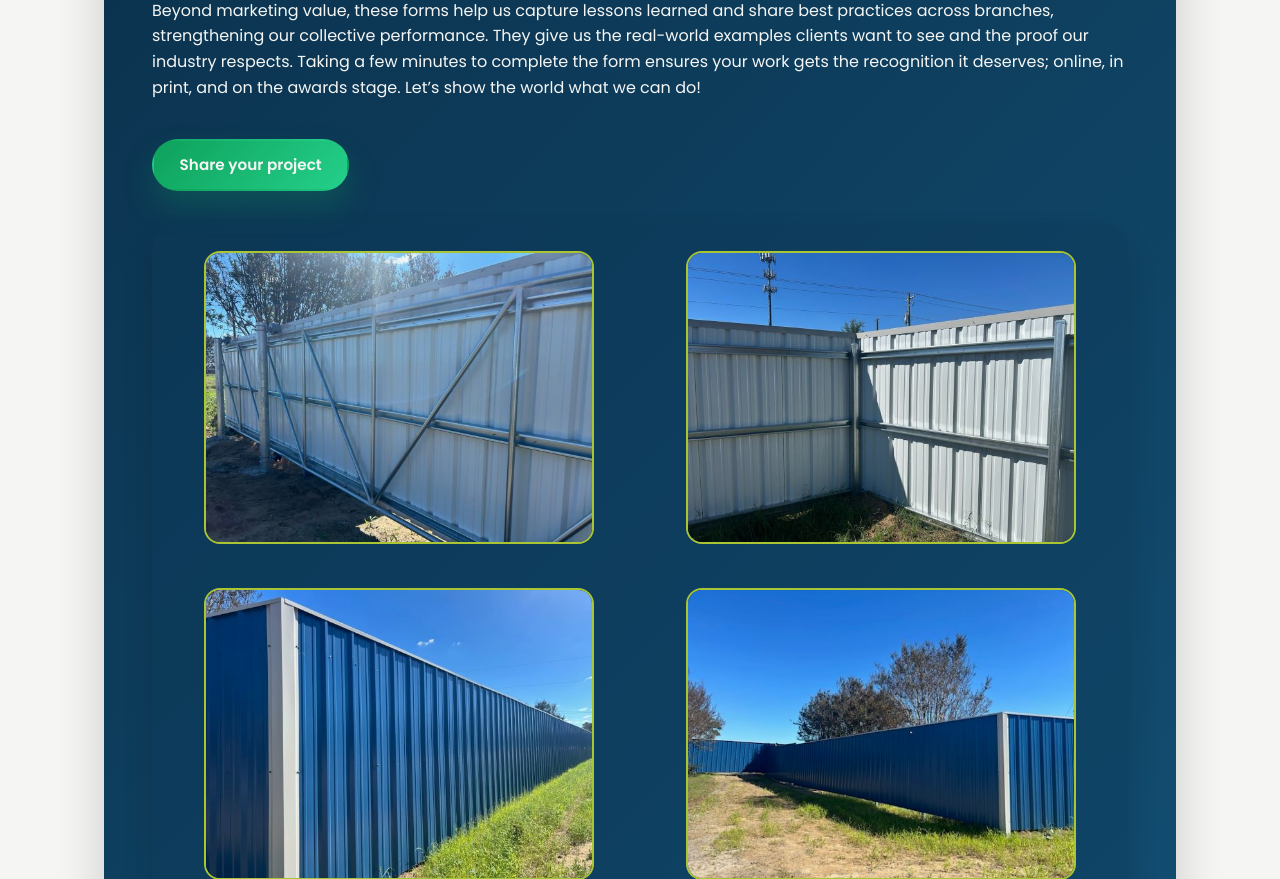
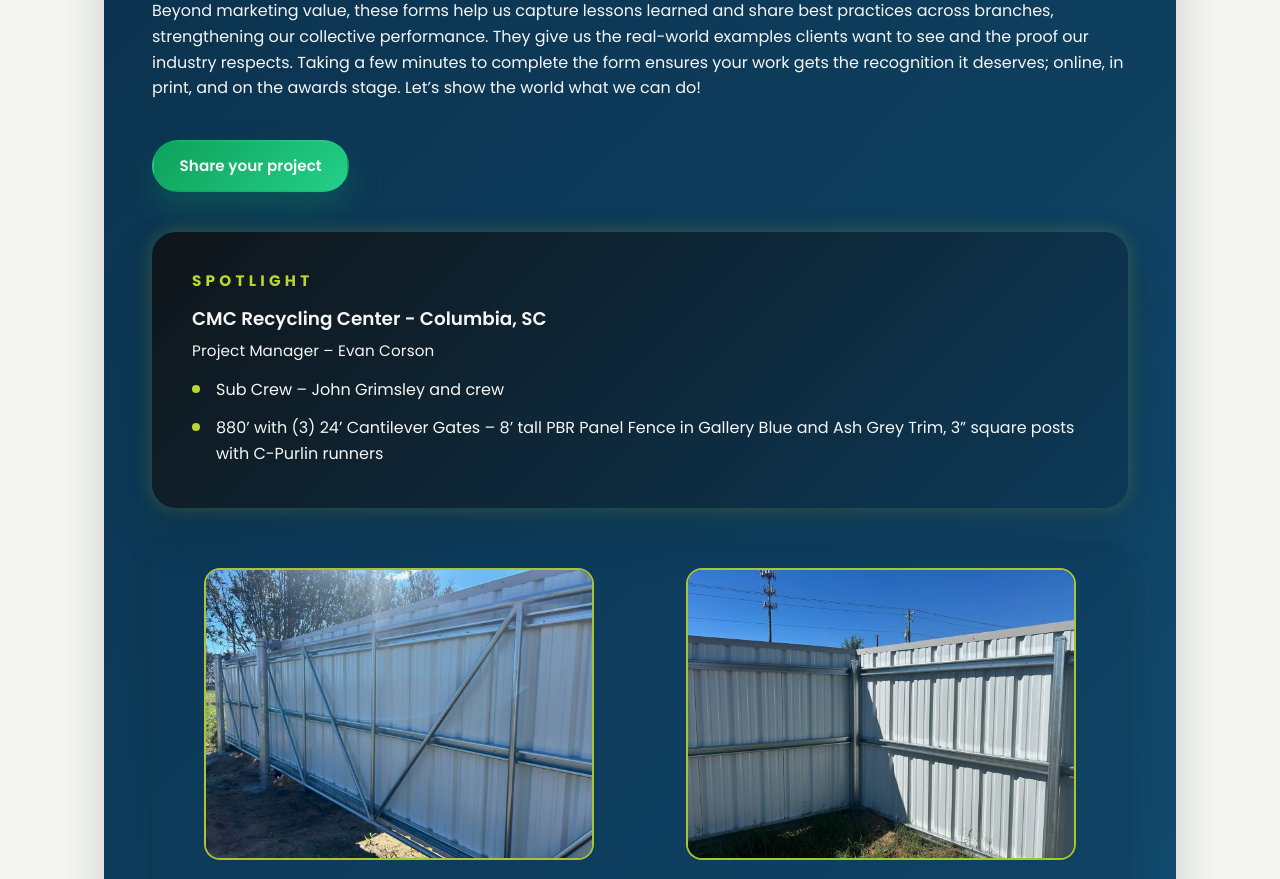
Before and after one commit to seegarsit/newsletter, a Flask app: page / in a window 1280 px wide. Shown: the part 2395-3274 px from the top of the page. Run offline with Flask 3, Linux system fonts and the light colour scheme; some web fonts are replaced.

Commit message:
Adjust spotlight glow to sit behind card

```diff
--- a/assets/styles.css
+++ b/assets/styles.css
@@ -154,6 +154,20 @@ ul li::before {
 .primary-nav a:focus-visible {
   background: rgba(188, 213, 49, 0.18);
   border-color: rgba(188, 213, 49, 0.45);
+}
+
+.primary-nav .home-link {
+  color: var(--lime);
+  font-weight: 600;
+  letter-spacing: 0.18em;
+  text-transform: uppercase;
+}
+
+.primary-nav .home-link:hover,
+.primary-nav .home-link:focus-visible {
+  color: #ffffff;
+  background: rgba(188, 213, 49, 0.25);
+  border-color: rgba(188, 213, 49, 0.6);
 }
 
 .primary-nav .highlight {
@@ -487,20 +501,68 @@ ul li::before {
   place-items: center;
 }
 
-.news__project {
-  margin: 1.5rem 0 0;
-  padding: 1.5rem;
-  background: rgba(14, 161, 92, 0.08);
-  border-radius: var(--radius-md);
+.news-spotlight {
+  position: relative;
+  margin: 2.5rem 0 0;
+  padding: clamp(1.75rem, 4vw, 2.5rem);
+  border-radius: var(--radius-lg);
+  background: linear-gradient(135deg, rgba(16, 20, 23, 0.95), rgba(12, 56, 86, 0.88));
+  color: #f5f6f4;
+  box-shadow: var(--shadow), 0 0 18px rgba(188, 213, 49, 0.25);
+  overflow: hidden;
 }
 
-.news__project h3 {
-  margin-bottom: 0.75rem;
+.news-spotlight > * {
+  position: relative;
+  z-index: 1;
 }
 
-.news__project ul {
+.news-spotlight h3 {
+  margin: 0 0 0.85rem;
+  font-size: 0.95rem;
+  letter-spacing: 0.28em;
+  text-transform: uppercase;
+  color: var(--lime);
+}
+
+.news-spotlight__project {
+  margin: 0 0 0.35rem;
+  font-weight: 600;
+  font-size: 1.15rem;
+}
+
+.news-spotlight__meta {
+  margin: 0 0 0.85rem;
+  font-size: 0.95rem;
+  letter-spacing: 0.01em;
+}
+
+.news-spotlight__list {
   margin: 0;
+  padding: 0;
+  list-style: none;
+  display: grid;
+  gap: 0.75rem;
 }
+
+.news-spotlight__list li {
+  position: relative;
+  padding-left: 1.5rem;
+  line-height: 1.65;
+}
+
+.news-spotlight__list li::before {
+  content: '';
+  position: absolute;
+  width: 0.5rem;
+  height: 0.5rem;
+  border-radius: 50%;
+  background: var(--lime);
+  left: 0;
+  top: 0.75em;
+  transform: translateY(-50%);
+}
+
 
 .card-actions {
   margin-top: 1.75rem;
@@ -699,6 +761,7 @@ ul li::before {
   background: rgba(12, 56, 86, 0.28);
   position: relative;
   line-height: 1.6;
+  box-shadow: 0 0 18px rgba(188, 213, 49, 0.25);
 }
 
 .safety-reminders li::before {
@@ -717,6 +780,10 @@ ul li::before {
   margin-bottom: 0.25rem;
   color: var(--lime);
   letter-spacing: 0.01em;
+}
+
+#safety-first .section-eyebrow {
+  color: var(--lime);
 }
 
 .card-highlights {
@@ -867,11 +934,17 @@ ul li::before {
   padding: 0.5rem 0;
 }
 
+.contributor-card__media {
+  overflow: visible;
+}
+
 .contributor-card__media img {
   width: min(152px, 100%);
   height: auto;
   border-radius: 0;
-  box-shadow: 0 18px 32px rgba(16, 20, 23, 0.22);
+  background: transparent;
+  box-shadow: none;
+  filter: drop-shadow(0 18px 32px rgba(16, 20, 23, 0.22));
 }
 
 .contributor-card__body {
--- a/templates/index.html
+++ b/templates/index.html
@@ -22,6 +22,9 @@
             alt="Seegars Fence Company logo"
           />
         </a>
+        <nav class="primary-nav" aria-label="Primary navigation">
+          <a class="home-link" href="#top">HOME</a>
+        </nav>
       </div>
     </header>
 
@@ -138,6 +141,18 @@
                 >Share your project</a
               >
             </footer>
+            <div class="news-spotlight" aria-labelledby="spotlight-heading">
+              <h3 id="spotlight-heading">SPOTLIGHT</h3>
+              <p class="news-spotlight__project">CMC Recycling Center - Columbia, SC</p>
+              <p class="news-spotlight__meta">Project Manager – Evan Corson</p>
+              <ul class="news-spotlight__list">
+                <li>Sub Crew – John Grimsley and crew</li>
+                <li>
+                  880’ with (3) 24’ Cantilever Gates – 8’ tall PBR Panel Fence in Gallery Blue and
+                  Ash Grey Trim, 3” square posts with C-Purlin runners
+                </li>
+              </ul>
+            </div>
             <div class="news-gallery" data-news-gallery>
               <div class="news-gallery__grid">
                 <figure class="news-gallery__item">
@@ -147,7 +162,6 @@
                     data-news-trigger
                     data-news-image="{{ url_for('static', filename='images/fence_1.jpg') }}"
                     data-news-alt="Crew installing metal fencing at a commercial site"
-                    data-news-caption="Crew installing metal fencing at a commercial site"
                     aria-label="Enlarge photo of crew installing metal fencing"
                   >
                     <img src="{{ url_for('static', filename='images/fence_1.jpg') }}" alt="Crew installing metal fencing at a commercial site" />
@@ -160,7 +174,6 @@
                     data-news-trigger
                     data-news-image="{{ url_for('static', filename='images/fence_2.jpg') }}"
                     data-news-alt="Completed fence line with bright blue paneling"
-                    data-news-caption="Completed fence line with bright blue paneling"
                     aria-label="Enlarge photo of completed fence line"
                   >
                     <img src="{{ url_for('static', filename='images/fence_2.jpg') }}" alt="Completed fence line with bright blue paneling" />
@@ -173,7 +186,6 @@
                     data-news-trigger
                     data-news-image="{{ url_for('static', filename='images/fence_3.jpg') }}"
                     data-news-alt="Cantilever gate in front of a recycling facility"
-                    data-news-caption="Cantilever gate in front of a recycling facility"
                     aria-label="Enlarge photo of cantilever gate"
                   >
                     <img src="{{ url_for('static', filename='images/fence_3.jpg') }}" alt="Cantilever gate in front of a recycling facility" />
@@ -186,7 +198,6 @@
                     data-news-trigger
                     data-news-image="{{ url_for('static', filename='images/fence_4.jpg') }}"
                     data-news-alt="Team members reviewing plans beside a fence installation"
-                    data-news-caption="Team members reviewing plans beside a fence installation"
                     aria-label="Enlarge photo of team members reviewing plans"
                   >
                     <img src="{{ url_for('static', filename='images/fence_4.jpg') }}" alt="Team members reviewing plans beside a fence installation" />
```
